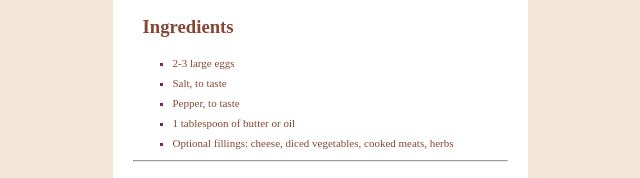
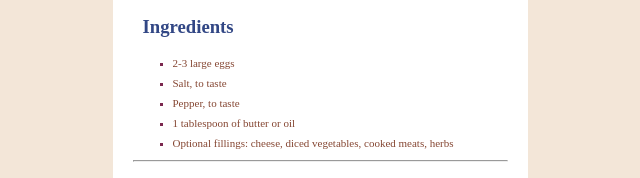
Before and after one commit to Raheembadex/recipe-page, a plain HTML site: page index.html in a window 1280 px wide. Shown: the part 393-571 px from the top of the page, 320-960 px from the left. Drawn offline with Linux system fonts and the light colour scheme; files whose address does not match are found by name.

Commit message:
feature: cahnged ingredients color from brown to blue

```diff
--- a/index.html
+++ b/index.html
@@ -95,7 +95,7 @@
                 <li><b>Cooking:</b>5 minutes</li>
             </ul>
         </div>
-        <h3 id="Ingredients" style="color: hsl(14, 45%, 36%); margin-left: 10px; ">Ingredients</h3>
+        <h3 id="Ingredients" style="color: hsl(225, 45%, 36%); margin-left: 10px; ">Ingredients</h3>
         <ul class="unlist" style=" font-size: 11px;  list-style-type: square; color:hsl(14, 45%, 36%) ; ">
             <li>2-3 large eggs</li>
             <li>Salt, to taste</li>
```
